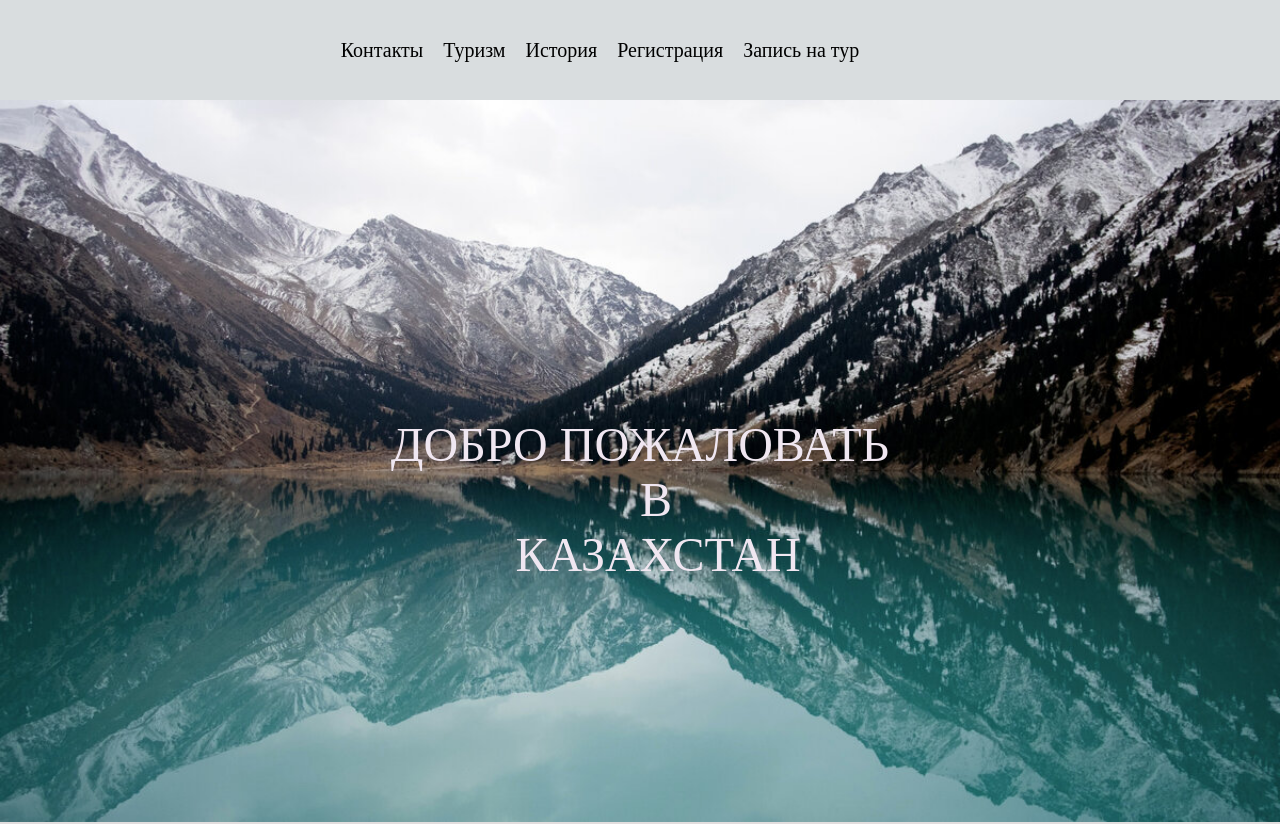
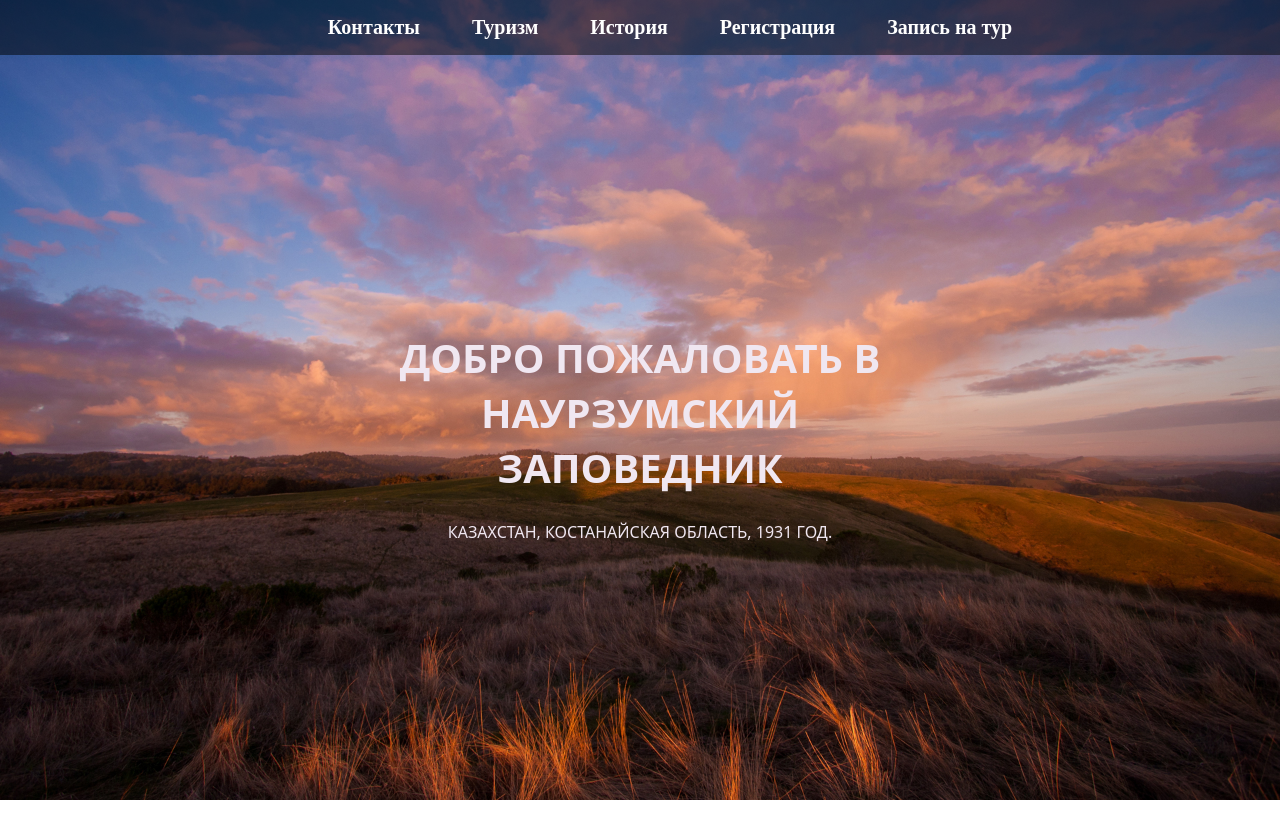
Before and after one commit to TTOB9I3KA/Nauruzim-Nature-Reserve, a plain HTML site: page main.html in a window 1280 px wide. Shown: the top 824 px of the page. Drawn offline with Linux system fonts and the light colour scheme.

Commit message:
UPD: HEADER
Обновил шапку сайта

```diff
--- a/main.html
+++ b/main.html
@@ -19,8 +19,7 @@
 			</nav>
 		</div>
 		<div class="header--main">
-			<p id="kaz">Добро пожаловать<br/> <span id="one-word">в</span> <br/><span id="two-word">Казахстан</span></p>
-			<img src="./image/горы2.jpeg" alt="" class="bac-img">
+			<p>Добро пожаловать в<br>Наурзумский заповедник<br><span id='two-word'>КАЗАХСТАН, Костанайская область, 1931 год.</span></p>
 		</div>
 	</header>
 
--- a/style.css
+++ b/style.css
@@ -13,21 +13,56 @@ html {
 body {
 	background-color: rgb(226, 222, 222);
 }
+.header {
+	position: relative;
+	background: url('./image/горы.jpeg') no-repeat center center/cover;
+	border-radius:  0 0 0px 0px;
+	color: white;
+	height: 100vh; /* Adjust height as needed */
+	display: flex;
+	flex-direction: column;
+	justify-content: space-between;
+	font-weight: bold;
+}
+.header--nav {
+	display: flex;
+	justify-content: center;
+	background: rgba(0, 0, 0, 0.5); /* Semi-transparent background */
+	padding: 1rem;
+}
+.header--nav .main {
+	color: white;
+	text-decoration: none;
+	margin: 0 1rem;
+	transition: color 0.3s;
+}
+.header--nav .main:hover {
+	color: #f0f0f0; /* Lighter color on hover */
+}
+.header--main {
+	position: absolute;
+	top: 55%;
+	left: 50%;
+	transform: translate(-50%, -50%);
+	color: rgb(240, 231, 241);
+	font-size: 40px;
+	text-transform: uppercase;
+	text-align: center;
+	margin-top: auto;
+	padding: 1rem;
+}
+.header--main p {
+	font-size: 2.5rem;
+	font-family: system-ui, -apple-system, BlinkMacSystemFont, 'Segoe UI', Roboto, Oxygen, Ubuntu, Cantarell, 'Open Sans', 'Helvetica Neue', sans-serif;
+
+}
 
 .bac-img {
 	width: 100%;
 	object-fit: cover;
+	border-radius:  0 0 400px 400px;
 }
 
-.header--nav {
-	background-color: rgb(217, 221, 223);
-	height: 100px;
-	display: flex;
-	align-items: center;
-	justify-content: center;
-	padding-right: 140px;
-
-}
 
 .tree {
 	margin-left: 50px;
@@ -58,11 +93,6 @@ nav > a {
 	border-radius: 15px;
 }
 
-.header--main {
-	position: relative;
-	width: 100%;
-	height: auto;
-}
 
 #kaz {
 	position: absolute;
@@ -79,7 +109,10 @@ nav > a {
 }
 
 #two-word {
-	padding-left: 25%;
+	padding-left: 0%;
+	font-size:  0.4em;
+	font-weight: normal;
+
 }
 
 .bac-img {
@@ -94,7 +127,7 @@ nav > a {
 }
 
 #history {
-	background-color: rgb(207, 210, 212);
+	background-color: rgb(255, 255, 255);
 	height: 700px;
 	padding-bottom: 150px;
 
@@ -281,6 +314,7 @@ button:hover {
 
 	.header {
 		max-width: 100%;
+		background: url('./image/горы.jpeg') no-repeat center center/cover;
 	}
 
 	.history > p {
```
Also changed, not shown: image/горы.jpeg (added).
